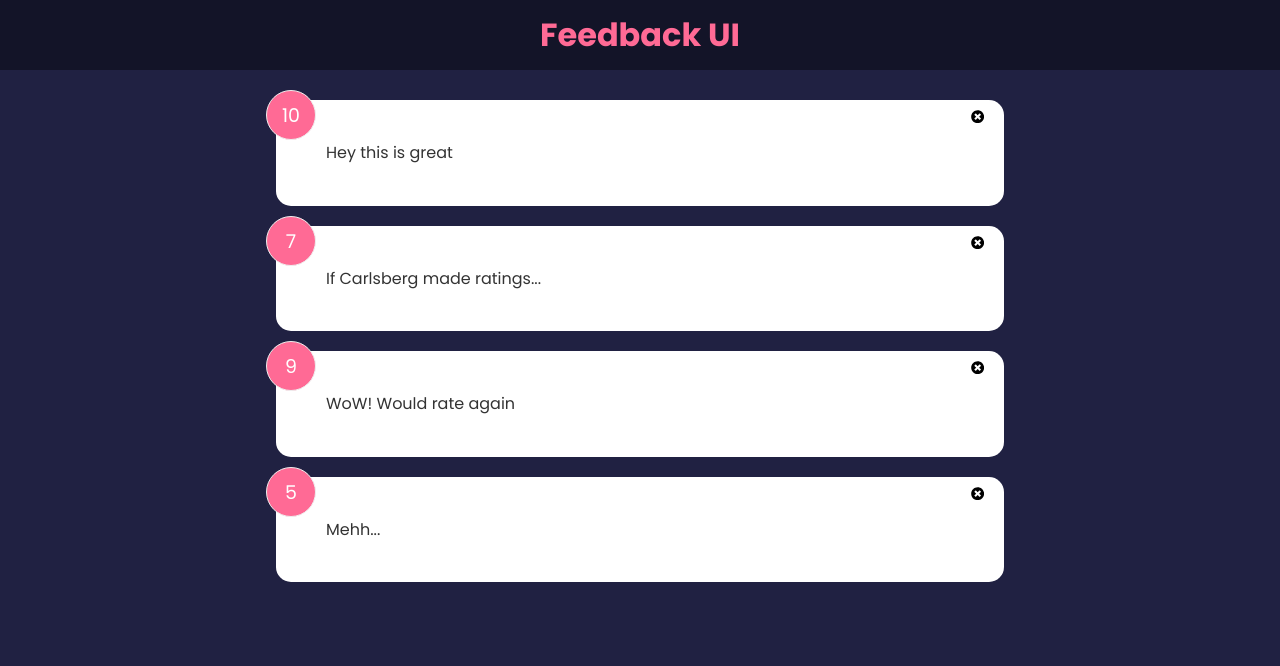
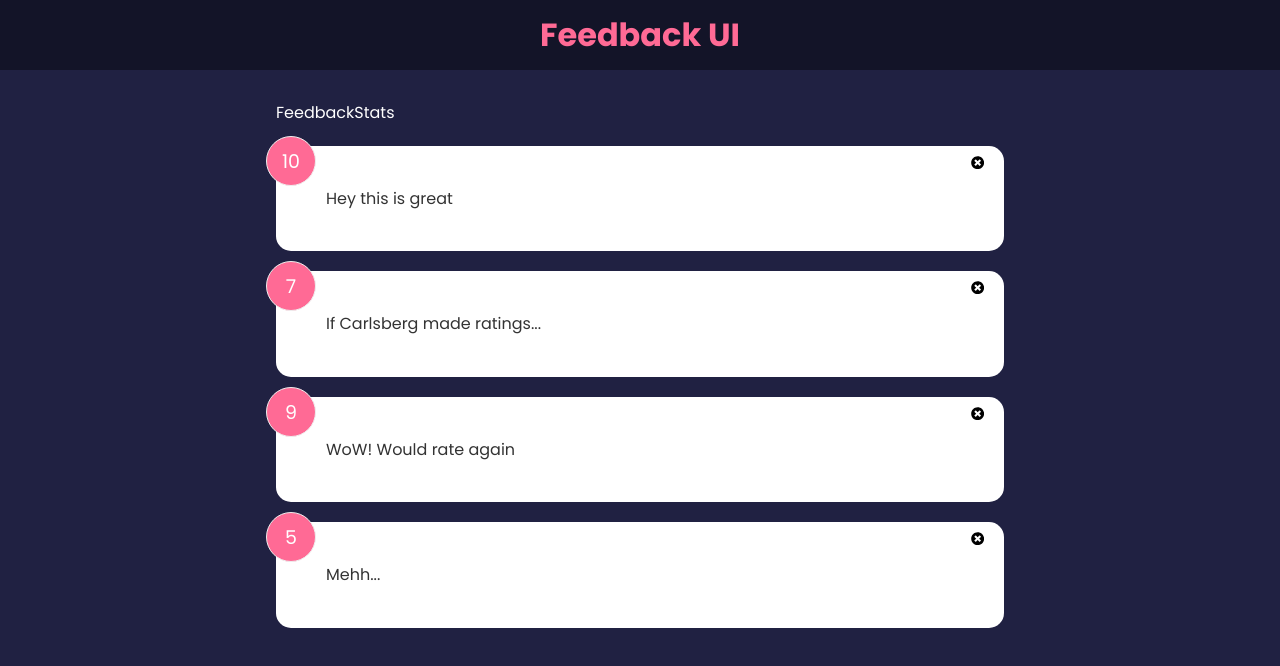
Before and after one commit to Harry-Leepz/feedback, a React (Create React App) app: page / in a window 1280 px wide. Shown: the top 666 px of the page. Built offline with nearby package versions, Linux system fonts and the light colour scheme.

Commit message:
Add FeedbackStats component to App

```diff
--- a/src/App.js
+++ b/src/App.js
@@ -1,6 +1,7 @@
 import { useState } from "react";
 import Header from "./components/Header";
 import FeedbackList from "./components/FeedbackList";
+import FeedbackStats from "./components/FeedbackStats";
 
 import feedbackData from "./data/FeedbackData";
 
@@ -19,6 +20,7 @@ function App() {
     <div className='App'>
       <Header />
       <div className='container'>
+        <FeedbackStats data={feedback} />
         <FeedbackList data={feedback} onDeleteItem={deleteItemHandler} />
       </div>
     </div>
```
